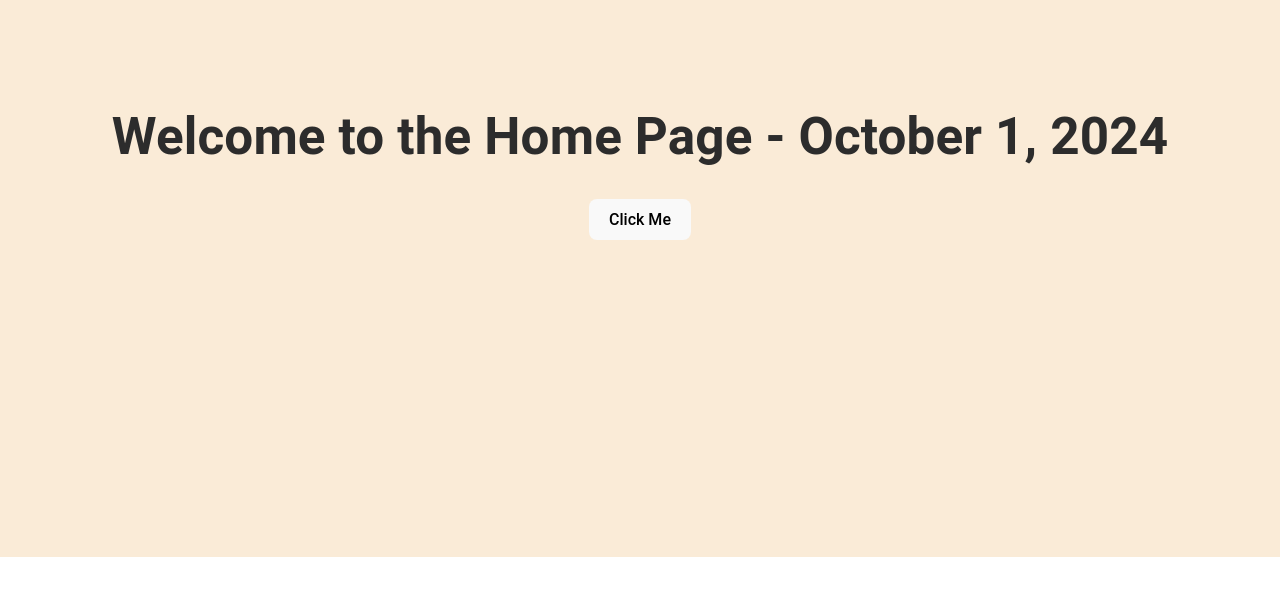
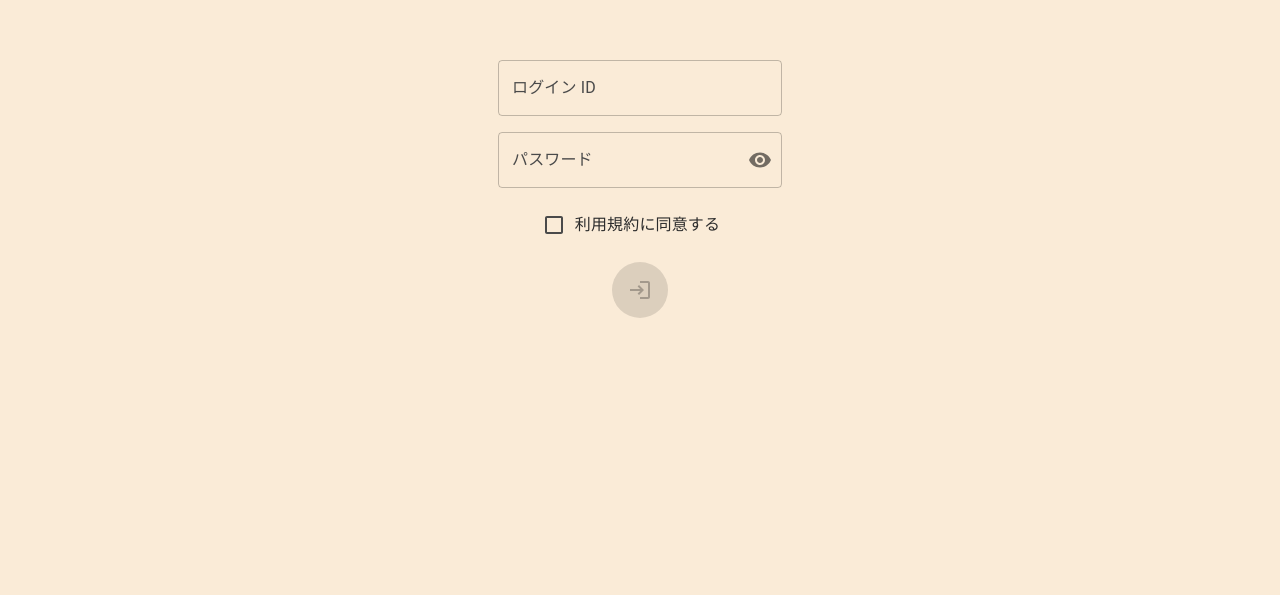
Before and after one commit to yuu-eguci/react-study, a React (Vite) app: page /react-study/login in a window 1280 px wide. Shown: the part 243-838 px from the top of the page. Before the commit the page ends 800 px from the top, so only its background shows below. Built offline with nearby package versions, Linux system fonts and the light colour scheme.

Commit message:
✨ LoginPage mui ちっくなログイン画面を作る

```diff
--- a/src/App.tsx
+++ b/src/App.tsx
@@ -19,13 +19,17 @@ const theme = createTheme({
     error: {
       main: '#DC004E', // 既存のカラーを活かしたい場合
     },
+    success: {
+      main: '#4CAF50', // グリーン（成功時の色）
+      dark: '#388E3C', // グリーンのダークバージョン（成功時のホバー色などに使用）
+    },
     background: {
       default: '#FAEBD7', // クリーム色
       paper: '#91CCD7', // アクアマリン色をペーパー背景に
     },
     text: {
       primary: '#2C2C2C', // テキストカラーをダークグレー
-      secondary: '#FFFFFF', // 明るい背景用のテキストカラー
+      secondary: '#4A4A4A', // ライトグレーに変更して読みやすくしたよ！
     },
   },
 })
--- /dev/null
+++ b/src/components/LoginButton.tsx
@@ -0,0 +1,28 @@
+import LoginIcon from '@mui/icons-material/Login'
+import Button from '@mui/material/Button'
+
+interface LoginButtonProps {
+  onClick: () => void
+  disabled: boolean
+}
+
+const LoginButton = ({ onClick, disabled }: LoginButtonProps) => {
+  return (
+    <Button
+      variant="contained"
+      color="primary"
+      onClick={onClick}
+      disabled={disabled}
+      sx={{
+        borderRadius: '50%',
+        width: 56,
+        height: 56,
+        minWidth: 0,
+      }}
+    >
+      <LoginIcon />
+    </Button>
+  )
+}
+
+export default LoginButton
--- /dev/null
+++ b/src/components/LoginLoadingButton.tsx
@@ -0,0 +1,33 @@
+import Button from '@mui/material/Button'
+import CircularProgress from '@mui/material/CircularProgress'
+import { useTheme } from '@mui/material/styles'
+
+interface LoginLoadingButtonProps {
+  disabled: boolean
+}
+
+const LoginLoadingButton = ({ disabled }: LoginLoadingButtonProps) => {
+  const theme = useTheme()
+
+  return (
+    <Button
+      variant="contained"
+      color="primary"
+      disabled={disabled}
+      sx={{
+        borderRadius: '50%',
+        width: 56,
+        height: 56,
+        minWidth: 0,
+        backgroundColor: theme.palette.primary.main,
+        '&:hover': {
+          backgroundColor: theme.palette.primary.dark,
+        },
+      }}
+    >
+      <CircularProgress size={24} sx={{ color: theme.palette.text.secondary }} />
+    </Button>
+  )
+}
+
+export default LoginLoadingButton
--- /dev/null
+++ b/src/components/LoginSuccessButton.tsx
@@ -0,0 +1,34 @@
+import Button from '@mui/material/Button'
+import CheckCircleIcon from '@mui/icons-material/CheckCircle'
+import { useTheme } from '@mui/material/styles'
+
+interface LoginSuccessButtonProps {
+  disabled: boolean
+}
+
+const LoginSuccessButton = ({ disabled }: LoginSuccessButtonProps) => {
+  const theme = useTheme()
+
+  return (
+    <Button
+      variant="contained"
+      color="primary"
+      disabled={disabled}
+      sx={{
+        borderRadius: '50%',
+        width: 56,
+        height: 56,
+        minWidth: 0,
+        backgroundColor: theme.palette.success.main,
+        color: theme.palette.common.white,
+        '&:hover': {
+          backgroundColor: theme.palette.success.dark,
+        },
+      }}
+    >
+      <CheckCircleIcon color="inherit" />
+    </Button>
+  )
+}
+
+export default LoginSuccessButton
--- a/src/pages/LoginPage.tsx
+++ b/src/pages/LoginPage.tsx
@@ -1,25 +1,132 @@
-import Button from '@/components/Button'
-import formatDate from '@/utils/formatDate'
-import { useEffect, useState } from 'react'
+import LoginButton from '@/components/LoginButton'
+import LoginLoadingButton from '@/components/LoginLoadingButton'
+import LoginSuccessButton from '@/components/LoginSuccessButton'
+import Backdrop from '@mui/material/Backdrop'
+import Box from '@mui/material/Box'
+import Checkbox from '@mui/material/Checkbox'
+import CircularProgress from '@mui/material/CircularProgress'
+import FormControlLabel from '@mui/material/FormControlLabel'
+import IconButton from '@mui/material/IconButton'
+import InputAdornment from '@mui/material/InputAdornment'
+import TextField from '@mui/material/TextField'
+import { useState } from 'react'
+import { useNavigate } from 'react-router-dom'
+
+// アイコンのインポート
+import Visibility from '@mui/icons-material/Visibility'
+import VisibilityOff from '@mui/icons-material/VisibilityOff'
 
 function LoginPage() {
-  const [formattedDate, setFormattedDate] = useState<string>('')
+  const [loginId, setLoginId] = useState('')
+  const [password, setPassword] = useState('')
+  const [showPassword, setShowPassword] = useState(false)
+  const [agreeToTerms, setAgreeToTerms] = useState(false)
+  const [loading, setLoading] = useState(false)
+  const [loginSuccess, setLoginSuccess] = useState(false)
 
-  useEffect(() => {
-    const currentDate = new Date()
-    const dateStr = formatDate(currentDate)
-    setFormattedDate(dateStr)
-  }, [])
+  const navigate = useNavigate()
 
-  const handleClick = () => {
-    alert('Button clicked!')
+  const handleLogin = () => {
+    if (!agreeToTerms) {
+      alert('利用規約に同意してください')
+      return
+    }
+
+    setLoading(true)
+
+    // ローディングのふりをして少しだけ待つよ
+    setTimeout(() => {
+      setLoading(false)
+      setLoginSuccess(true)
+
+      // ログイン成功アイコンを少し表示した後、ルートに遷移する
+      setTimeout(() => {
+        navigate('/')
+      }, 2000)
+    }, 2000) // 2秒間ローディングのふりをする
   }
 
+  const isDisabled = !loginId || !password || !agreeToTerms || loading
+
   return (
-    <div>
-      <h1>Welcome to the Home Page - {formattedDate}</h1>
-      <Button label="Click Me" onClick={handleClick} />
-    </div>
+    <Box
+      sx={{
+        display: 'flex',
+        flexDirection: 'column',
+        alignItems: 'center',
+        justifyContent: 'center',
+        minHeight: '100vh',
+        gap: 2,
+        padding: 3,
+      }}
+    >
+      <TextField
+        label="ログイン ID"
+        variant="outlined"
+        fullWidth
+        value={loginId}
+        onChange={(e) => {
+          const value = e.target.value
+          if (/^[a-zA-Z0-9]*$/.test(value)) {
+            setLoginId(value)
+          }
+        }}
+      />
+      <TextField
+        label="パスワード"
+        variant="outlined"
+        type={showPassword ? 'text' : 'password'}
+        fullWidth
+        value={password}
+        onChange={(e) => {
+          const value = e.target.value
+          if (/^[a-zA-Z0-9]*$/.test(value)) {
+            setPassword(value)
+          }
+        }}
+        slotProps={{
+          input: {
+            endAdornment: (
+              <InputAdornment position="end">
+                <IconButton
+                  onClick={() => setShowPassword(!showPassword)}
+                  edge="end"
+                >
+                  {showPassword ? <VisibilityOff /> : <Visibility />}
+                </IconButton>
+              </InputAdornment>
+            ),
+          },
+        }}
+      />
+      <FormControlLabel
+        control={
+          <Checkbox
+            checked={agreeToTerms}
+            onChange={(e) => setAgreeToTerms(e.target.checked)}
+          />
+        }
+        label="利用規約に同意する"
+      />
+      {loading ? (
+        <LoginLoadingButton disabled={isDisabled} />
+      ) : loginSuccess ? (
+        <LoginSuccessButton disabled={isDisabled} />
+      ) : (
+        <LoginButton onClick={handleLogin} disabled={isDisabled} />
+      )}
+
+      {/* ローディング中はオーバーレイを表示 */}
+      <Backdrop
+        sx={{
+          color: '#fff',
+          zIndex: (theme) => theme.zIndex.drawer + 1,
+        }}
+        open={loading}
+      >
+        <CircularProgress color="inherit" />
+      </Backdrop>
+    </Box>
   )
 }
 
```
